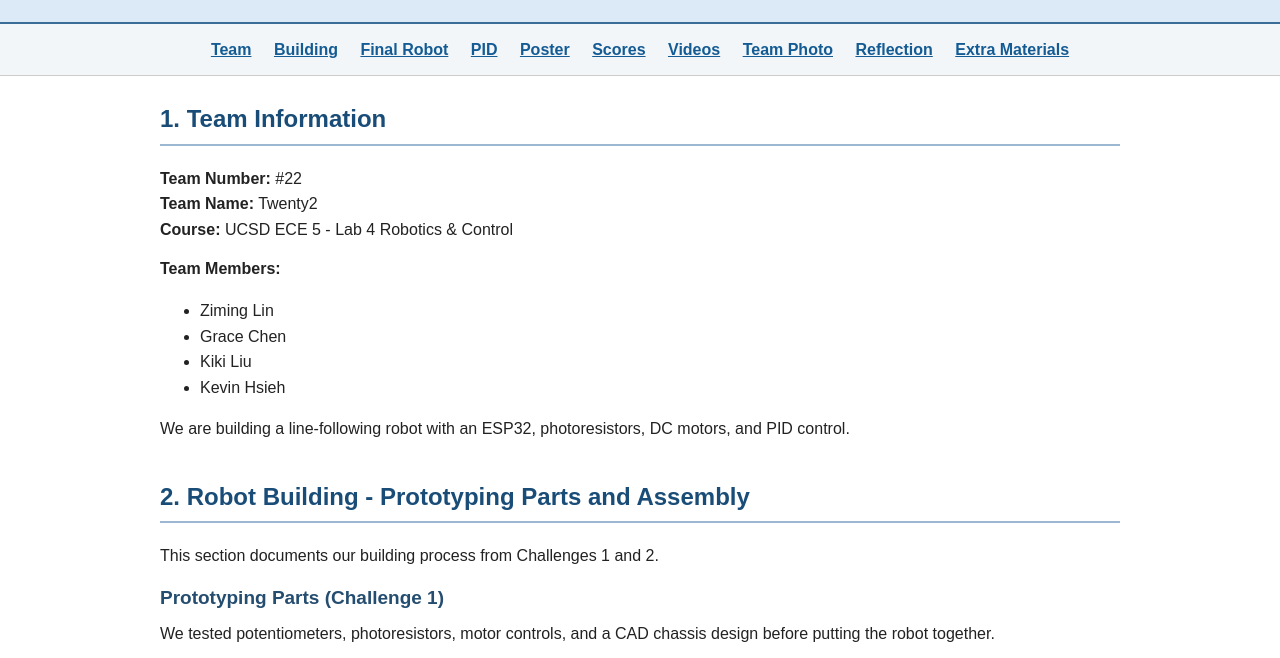
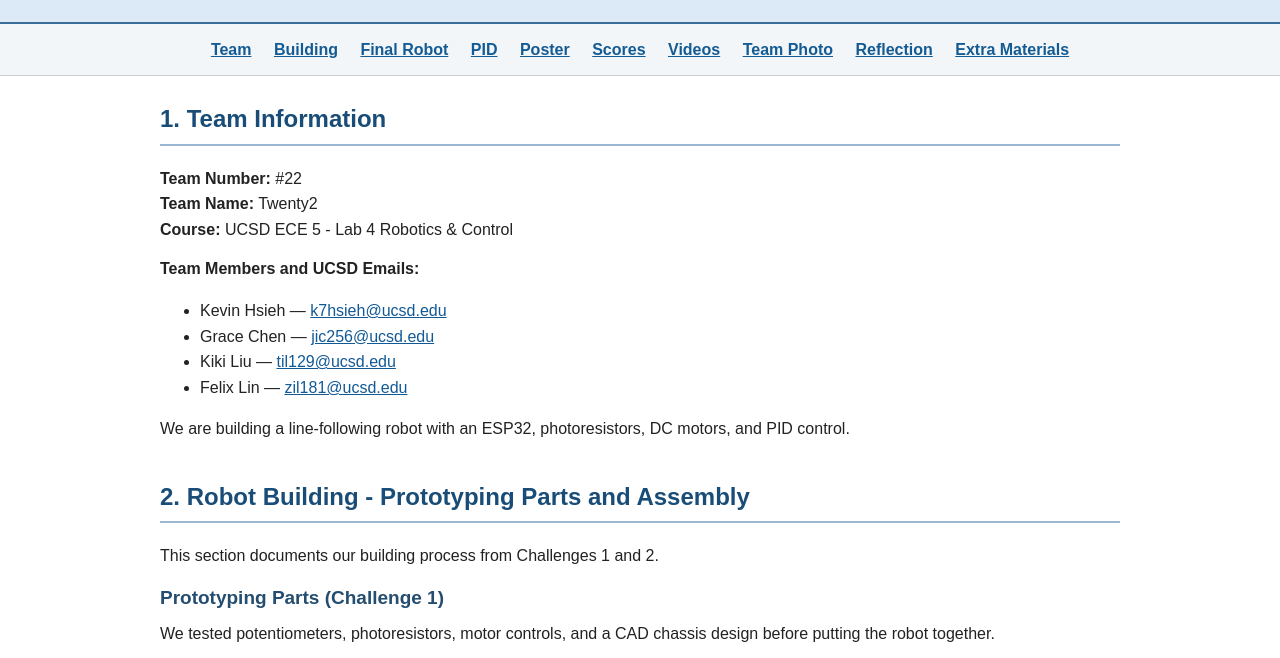
Before and after one commit to xiaoming12gh/Twenty2, a plain HTML site: page index.html in a window 1280 px wide. Shown: the part 109-767 px from the top of the page. Drawn offline with Linux system fonts and the light colour scheme; no server answers.

Commit message:
Add UCSD email contacts and update Twenty2 team roster

```diff
--- a/index.html
+++ b/index.html
@@ -74,12 +74,12 @@
       <p><b>Team Number:</b> <span id="team-number">#22</span><br>
          <b>Team Name:</b> Twenty2<br>
          <b>Course:</b> UCSD ECE 5 - Lab 4 Robotics &amp; Control</p>
-      <p><b>Team Members:</b></p>
+      <p><b>Team Members and UCSD Emails:</b></p>
       <ul>
-        <li>Ziming Lin</li>
-        <li>Grace Chen</li>
-        <li>Kiki Liu</li>
-        <li>Kevin Hsieh</li>
+        <li>Kevin Hsieh — <a href="mailto:k7hsieh@ucsd.edu">k7hsieh@ucsd.edu</a></li>
+        <li>Grace Chen — <a href="mailto:jic256@ucsd.edu">jic256@ucsd.edu</a></li>
+        <li>Kiki Liu — <a href="mailto:til129@ucsd.edu">til129@ucsd.edu</a></li>
+        <li>Felix Lin — <a href="mailto:zil181@ucsd.edu">zil181@ucsd.edu</a></li>
       </ul>
       <p>We are building a line-following robot with an ESP32, photoresistors, DC motors, and PID control.</p>
     </section>
```
